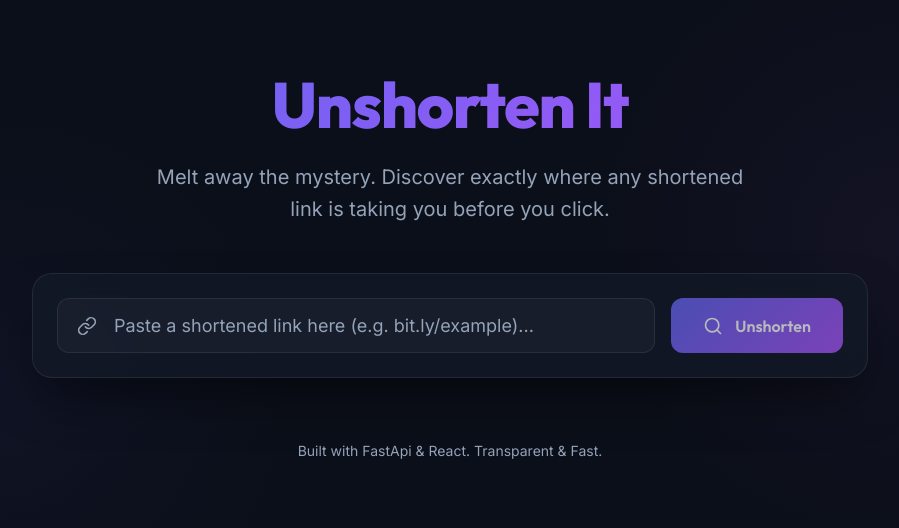
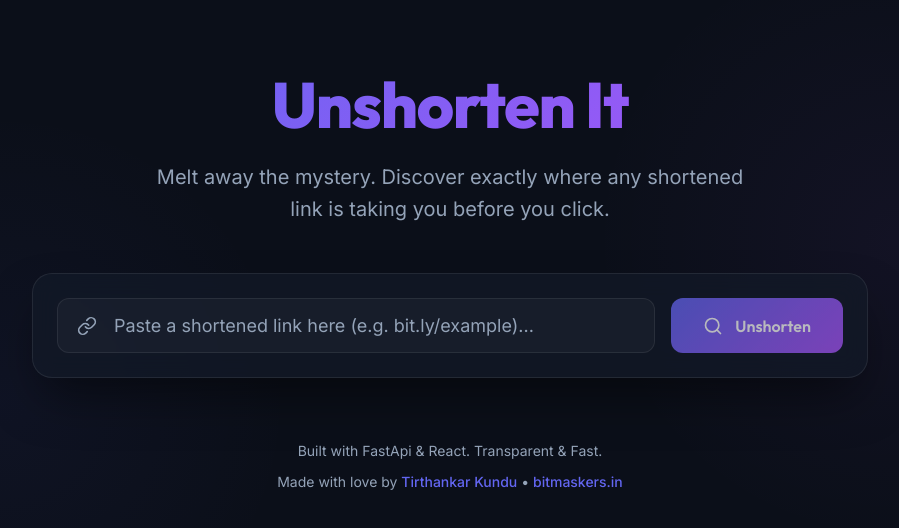
Before and after one commit to tirthankarkundu17/unshorten-it, a React (Vite) app in the folder frontend/: page / in a window 1280 px wide. Shown: the top 528 px of the page, without its empty margins (190-1089 px from the left). Built offline with nearby package versions, Linux system fonts and the light colour scheme.

Commit message:
feat: Add a new React frontend application for unshortening URLs and update the Makefile to run both frontend and backend development.

```diff
--- a/frontend/src/App.css
+++ b/frontend/src/App.css
@@ -234,6 +234,18 @@
   font-size: 0.875rem;
 }
 
+.author-link {
+  color: var(--accent-color);
+  text-decoration: none;
+  font-weight: 500;
+  transition: color 0.2s ease, text-shadow 0.2s ease;
+}
+
+.author-link:hover {
+  color: var(--accent-hover);
+  text-shadow: 0 0 8px var(--accent-glow);
+}
+
 @media (max-width: 640px) {
   .search-form {
     flex-direction: column;
--- a/frontend/src/App.tsx
+++ b/frontend/src/App.tsx
@@ -143,6 +143,11 @@ function App() {
 
       <footer className="footer animate-slide-up" style={{ animationDelay: '0.2s' }}>
         <p>Built with FastApi & React. Transparent & Fast.</p>
+        <p style={{ marginTop: '0.5rem' }}>
+          Made with love by <a href="http://github.com/tirthankarkundu17/" target="_blank" rel="noopener noreferrer" className="author-link">Tirthankar Kundu</a>
+          {' '}&bull;{' '}
+          <a href="https://bitmaskers.in" target="_blank" rel="noopener noreferrer" className="author-link">bitmaskers.in</a>
+        </p>
       </footer>
     </div>
   );
```
Also changed, not shown: 1 other file (tests, documents, lock files or other folders).
